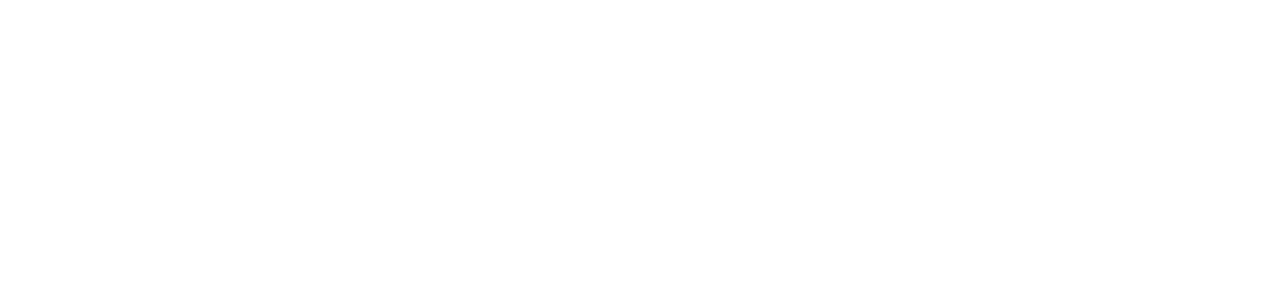
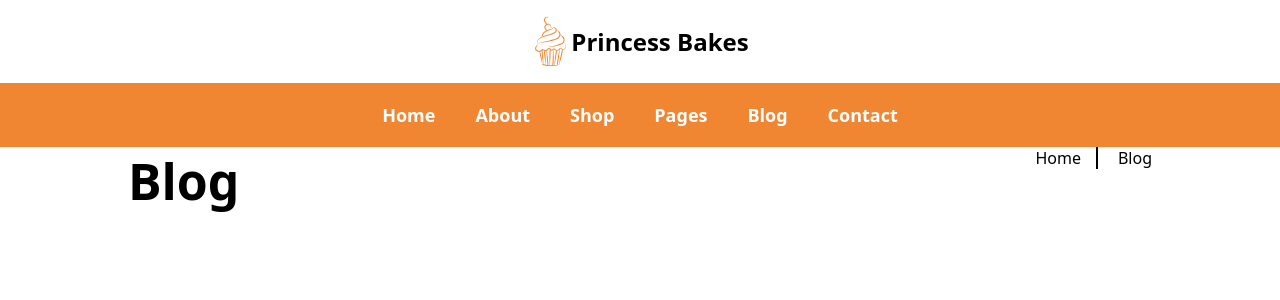
Before and after one commit to Godwinprosper/PrincessBake, a React (Vite) app in the folder PrincessBake/: page /PrincessBake/blog in a window 1280 px wide. Before the commit this address had no page. Shown: the top 300 px of the page. Built offline with nearby package versions, Linux system fonts and the light colour scheme.

Commit message:
made some changes and started the Blog page

```diff
--- a/PrincessBake/src/App.jsx
+++ b/PrincessBake/src/App.jsx
@@ -2,6 +2,7 @@
 import { HomePage } from './pages/Home/HomePage'
 import { AboutPage } from './pages/About/AboutPage'
 import { ShopPage } from './pages/Shop/ShopPage'
+import { BlogPage } from './pages/Blog/BlogPage'
 import './App.css'
 
 function App() {
@@ -12,6 +13,7 @@
         <Route index element={<HomePage/>} />
         <Route path="/about" element={<AboutPage/>} />
         <Route path="/shop" element={<ShopPage/>} />
+        <Route path="/blog" element={<BlogPage/>} />
       </Routes>
     </div>
   )
--- a/PrincessBake/src/components/Header.css
+++ b/PrincessBake/src/components/Header.css
@@ -79,6 +79,7 @@
   /* width: 100%; */
   background-color: white;
   padding: 2rem;
+  z-index: 1000;
 }
 .side-bar .logo-ctn{
   display: flex;
--- a/PrincessBake/src/components/Header.jsx
+++ b/PrincessBake/src/components/Header.jsx
@@ -33,7 +33,7 @@
             <li><NavLink to="/about">About</NavLink></li>
             <li><NavLink to="/shop">Shop</NavLink></li>
             <li><NavLink to="#">Pages</NavLink></li>
-            <li><NavLink to="#">Blog</NavLink></li>
+            <li><NavLink to="/blog">Blog</NavLink></li>
             <li><NavLink to="#">Contact</NavLink></li>
           </ul>
         </nav>
@@ -51,7 +51,7 @@
             <li><NavLink to="/about">About</NavLink></li>
             <li><NavLink to="/shop">Shop</NavLink></li>
             <li><NavLink to="#">Pages</NavLink></li>
-            <li><NavLink to="#">Blog</NavLink></li>
+            <li><NavLink to="/blog">Blog</NavLink></li>
             <li><NavLink to="#">Contact</NavLink></li>
           </ul>
         </nav>
--- a/PrincessBake/src/components/SubTitle.jsx
+++ b/PrincessBake/src/components/SubTitle.jsx
@@ -8,9 +8,10 @@
 
           <div>
             <a href="#">Home</a>
-            <span>About</span>
+            <span>{title}</span>
           </div>
-        </div>
+
+      </div>
 
     </>
   )
--- /dev/null
+++ b/PrincessBake/src/pages/Blog/BlogPage.jsx
@@ -0,0 +1,11 @@
+import { Header } from "../../components/Header"
+import { BlogTop } from "./BlogTop"
+
+export function BlogPage(){
+  return(
+    <>
+      <Header/>
+      <BlogTop/>
+    </>
+  )
+}
--- /dev/null
+++ b/PrincessBake/src/pages/Blog/BlogTop.css
@@ -0,0 +1,3 @@
+.blogTitle{
+  padding: 0 10%;
+}
--- /dev/null
+++ b/PrincessBake/src/pages/Blog/BlogTop.jsx
@@ -0,0 +1,11 @@
+import { SubTitle } from "../../components/Subtitle"
+import './BlogTop.css'
+
+
+export function BlogTop(){
+  return(
+    <div className="blogTitle">
+      <SubTitle title={'Blog'}/>
+    </div>
+  )
+}
--- a/PrincessBake/src/pages/Shop/NextPage.css
+++ b/PrincessBake/src/pages/Shop/NextPage.css
@@ -12,6 +12,7 @@
   border-radius: 0.5rem;
   background-color: transparent;
   cursor: pointer;
+  transition: all ease-in 0.15s;
 }
 .NextPage-section button:hover{
   background-color: black;
```
Also changed, not shown: PrincessBake/src/pages/Blog/BlogPage.css (added).
